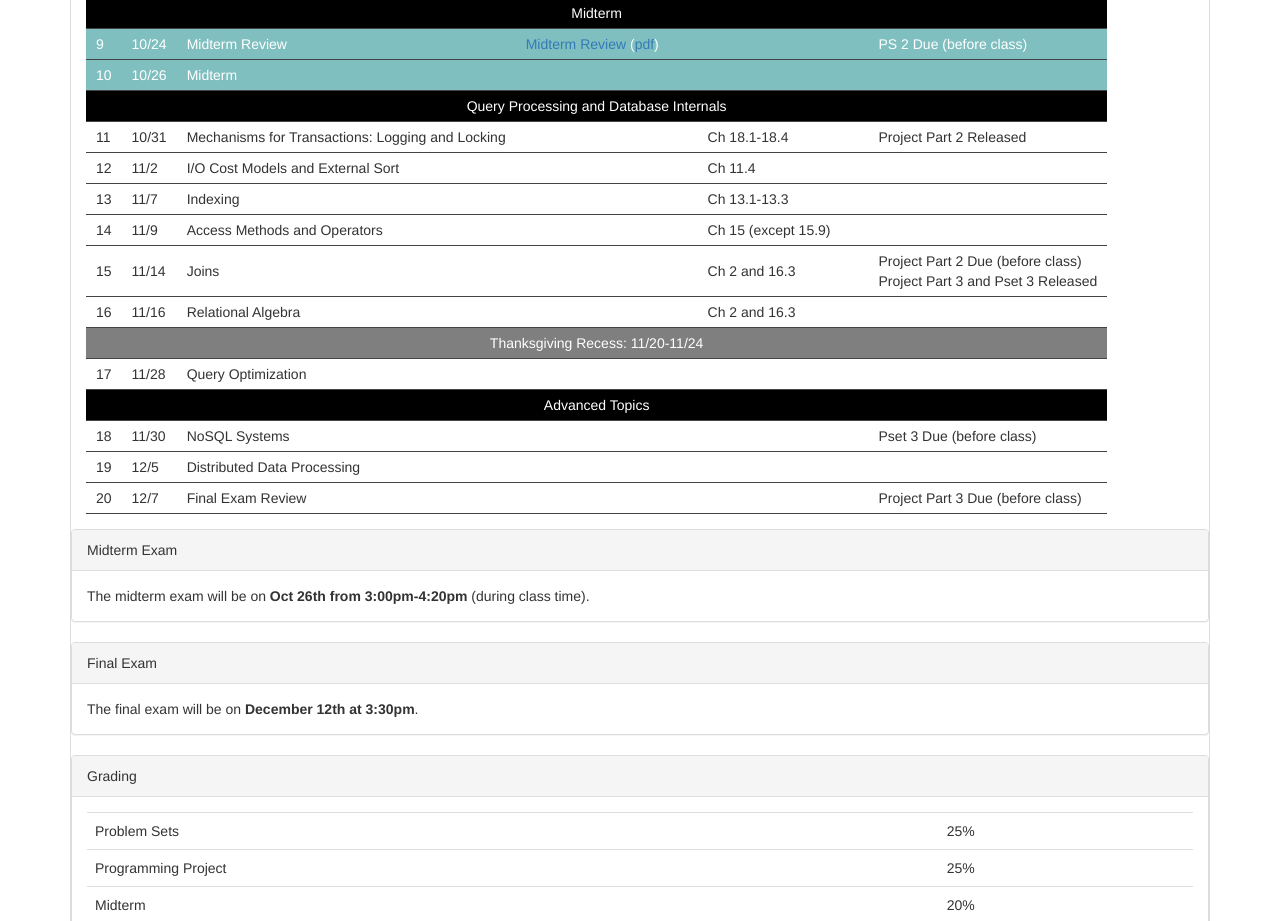
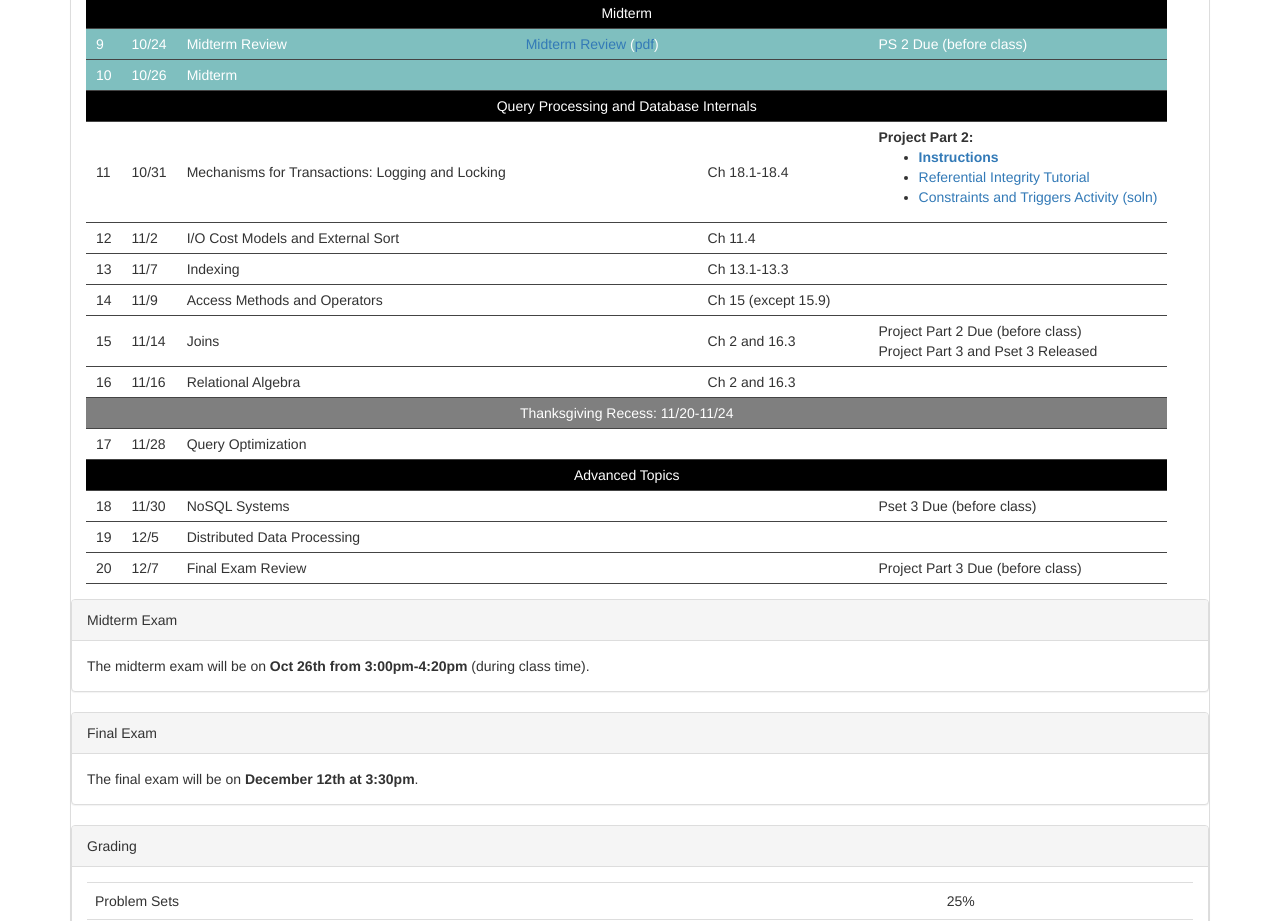
Before and after one commit to stanford-futuredata/cs145-2017, a plain HTML site: page index.html in a window 1280 px wide. Shown: the part 1963-2884 px from the top of the page. Drawn offline with nearby package versions, Linux system fonts and the light colour scheme.

Commit message:
project 2 out on website

```diff
--- a/index.html
+++ b/index.html
@@ -279,7 +279,14 @@ and Widom. The lecture plan below may change.
     <td>Mechanisms for Transactions: Logging and Locking</td>
     <td></td>
     <td>Ch 18.1-18.4</td>
-    <td>Project Part 2 Released</td>
+    <td>
+      <b>Project Part 2:</b> <br>
+      <ul>
+        <li><b><a href="projects/project2/project-2-instructions-2017.pdf">Instructions</a></b></li>
+        <li><a href="projects/project2/referential-integrity-2017.pdf">Referential Integrity Tutorial</a></li>
+        <li><a href="projects/project2/Constraints_and_Triggers.ipynb" download>Constraints and Triggers Activity</a> <a href="projects/project2/Constraints_and_Triggers_Solutions.ipynb" download>(soln)</a></li>
+      </ul>
+    </td>
   </tr>
   <tr>
     <td>12</td>
```
